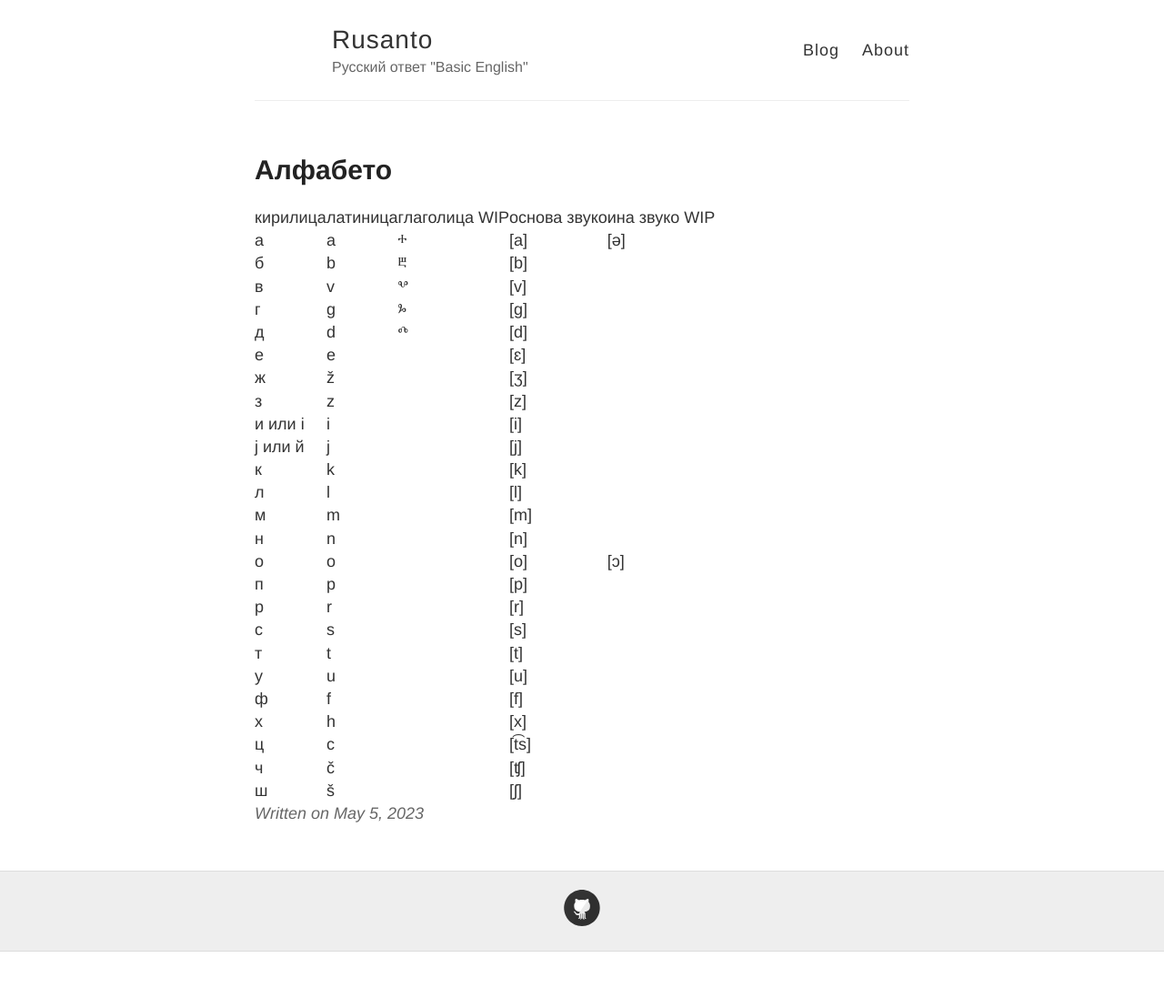
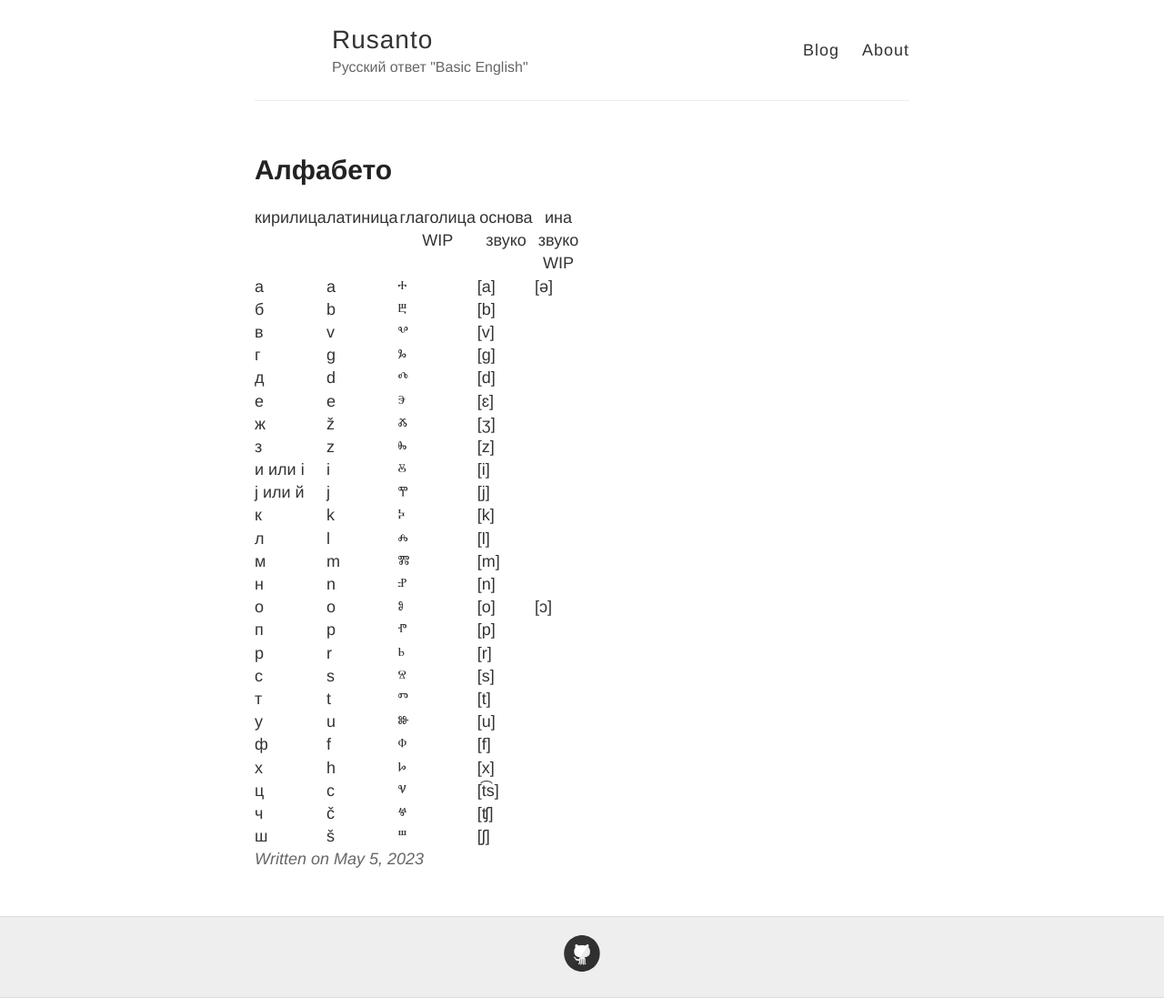
Before and after one commit to learnrusanto/learnrusanto.github.io, a Jekyll site: the page built from _posts/2023-5-5-Alfabeto.md, in a window 1280 px wide. Shown: the whole page at 91% size. Built offline with Jekyll 4.4.1, drawn with Linux system fonts in a browser that asks for light colours; before the commit the page ends 1046 px from its top, so only the background shows below that.

Commit message:
алфабето-v1-fix1

```diff
--- a/_posts/2023-5-5-Alfabeto.md
+++ b/_posts/2023-5-5-Alfabeto.md
@@ -10,23 +10,23 @@ title: Алфабето
 | в        |    v      |      ⰲ     |       [v]       |           |
 | г        |     g     |    ⰳ       |      [g]        |           |
 | д        |    d      |     ⰴ      |      [d]        |           |
-| е        |     e     |           |       [ɛ]       |           |
-| ж        |     ž     |           |       [ʒ]       |           |
-| з        |     z     |           |       [z]       |           |
-| и или і |     i     |           |       [i]       |           |
-| ј или й |    j      |           |      [j]        |           |
-| к        |      k   |           |      [k]        |           |
-| л        |     l    |           |       [l]       |           |
-| м        |    m      |           |      [m]        |           |
-| н        |     n     |           |       [n]       |           |
-| о        |     o     |           |       [о]       |     [ɔ]      |
-| п        |     p     |           |       [p]       |           |
-| р        |     r     |           |      [r]        |           |
-| с        |     s     |           |       [s]       |           |
-| т        |     t     |           |       [t]       |           |
-| у        |     u     |           |       [u]       |           |
-| ф        |     f     |           |       [f]       |           |
-| х        |     h     |           |      [x]        |           |
-| ц        |     c     |           |      [t͡s]        |           |
-| ч        |     č     |           |       [ʧ]       |           |
-| ш        |     š     |           |       [ʃ]      |           |
+| е        |     e     |     ⰵ      |       [ɛ]       |           |
+| ж        |     ž     |     ⰶ      |       [ʒ]       |           |
+| з        |     z     |      ⰸ     |       [z]       |           |
+| и или і |     i     |     ⰻ      |       [i]       |           |
+| ј или й |    j      |     ⰹ      |      [j]        |           |
+| к        |      k   |       ⰽ     |      [k]        |           |
+| л        |     l    |     ⰾ      |       [l]       |           |
+| м        |    m      |      ⰿ     |      [m]        |           |
+| н        |     n     |      ⱀ     |       [n]       |           |
+| о        |     o     |     ⱁ      |       [о]       |     [ɔ]      |
+| п        |     p     |     ⱂ      |       [p]       |           |
+| р        |     r     |     ⱃ      |      [r]        |           |
+| с        |     s     |     ⱄ      |       [s]       |           |
+| т        |     t     |     ⱅ      |       [t]       |           |
+| у        |     u     |     ⱆ      |       [u]       |           |
+| ф        |     f     |     ⱇ      |       [f]       |           |
+| х        |     h     |     ⱈ      |      [x]        |           |
+| ц        |     c     |     ⱌ      |      [t͡s]        |           |
+| ч        |     č     |     ⱍ      |       [ʧ]       |           |
+| ш        |     š     |     ⱎ      |       [ʃ]      |           |
--- a/style.scss
+++ b/style.scss
@@ -278,6 +278,10 @@ nav {
   background-color: $lightGray;
 }
 
+table {
+  width: 50%;
+}
+
 footer {
   padding: 20px 0;
   text-align: center;
```
